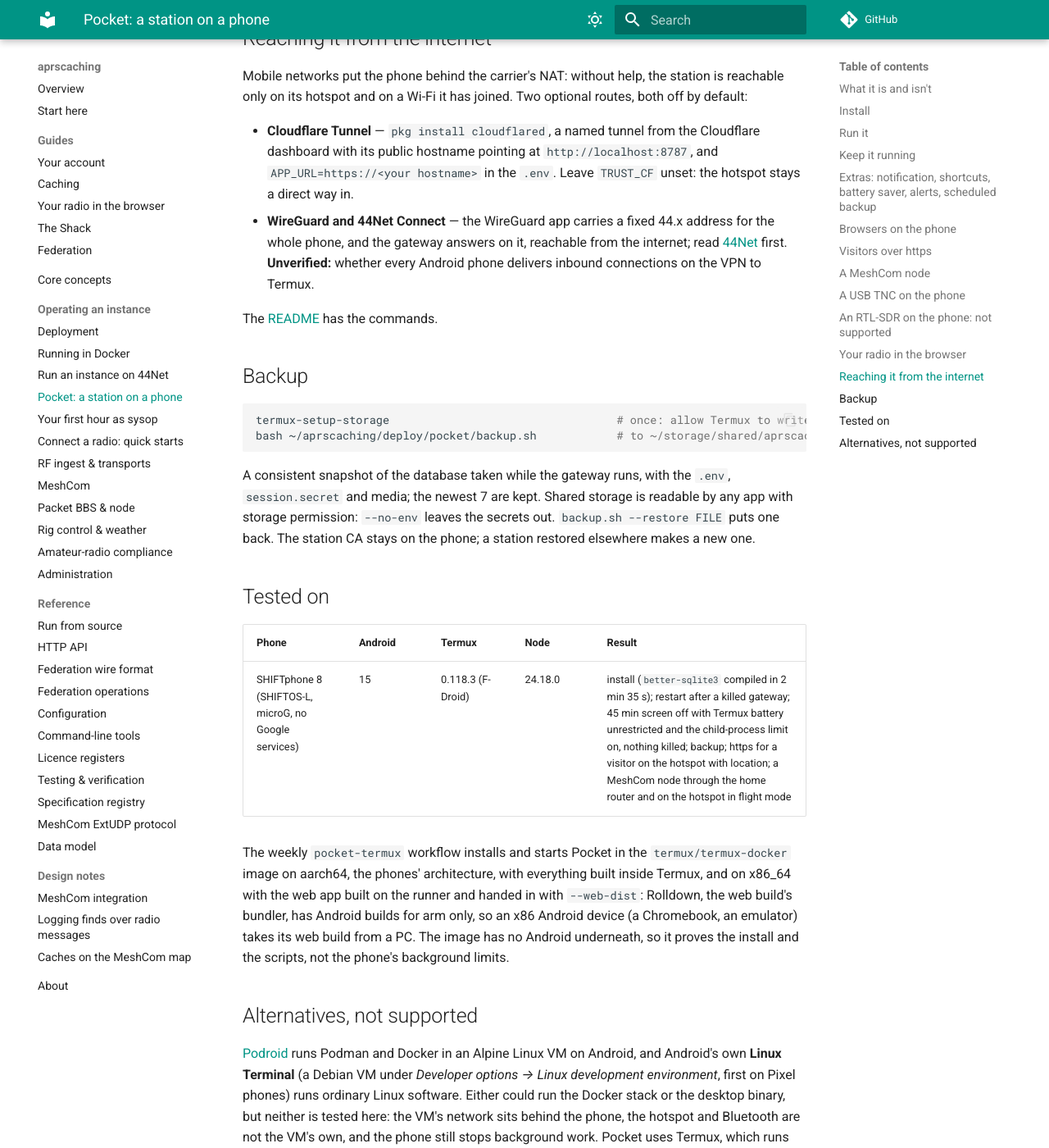
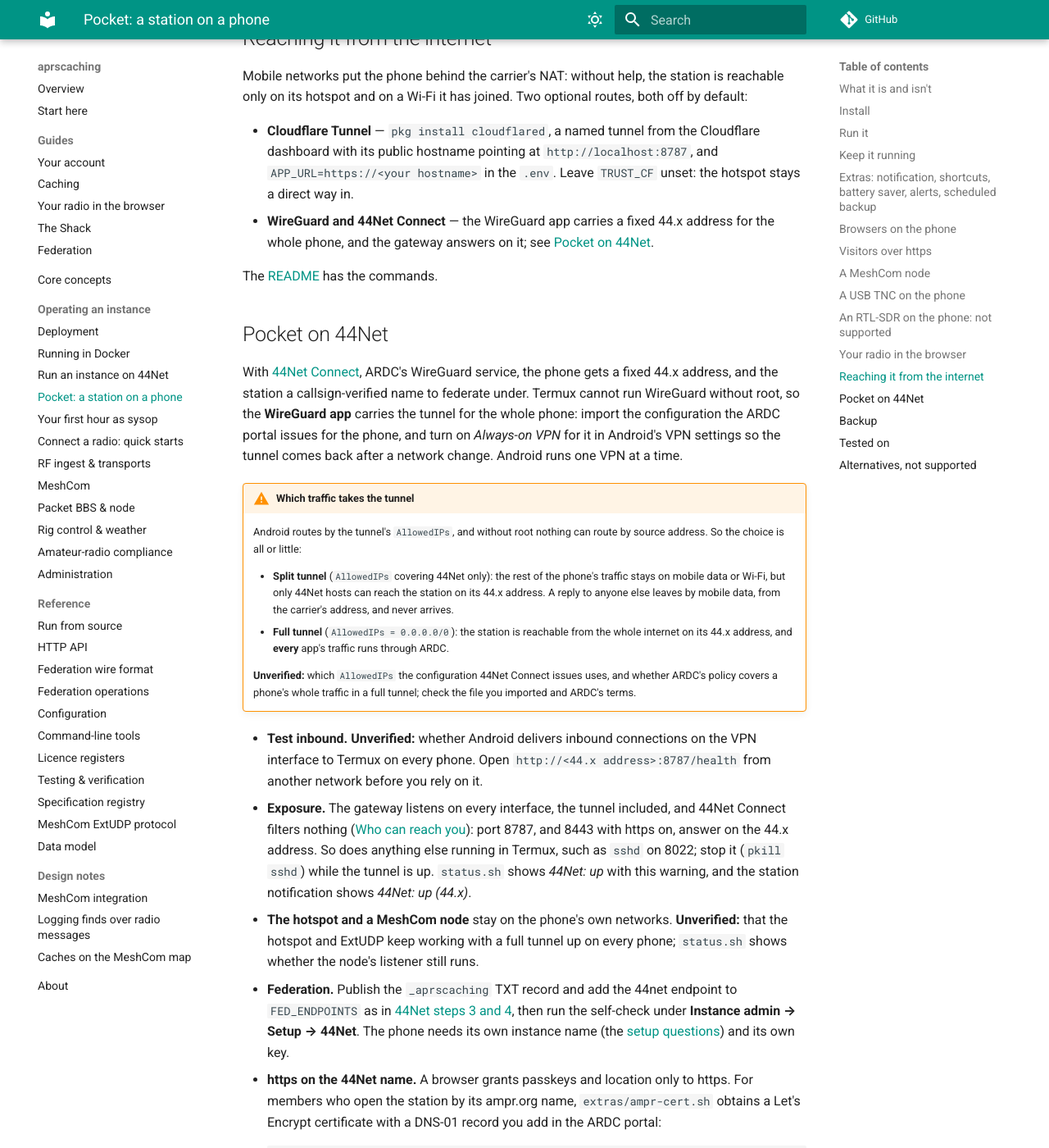
Before and after one commit to apachler/aprscaching, an MkDocs documentation site: the page built from docs/operate/pocket.md, in a window 1280 px wide and 1400 px high, scrolled down 8352 px. Shown: the whole window at 82% size. Built offline with MkDocs 1.6.1 and Material for MkDocs 9.7.7, drawn with Linux system fonts in a browser that asks for light colours; comment, search, counter and statistics services are not loaded; some of the changed text lies outside the part shown.

Commit message:
feat(deploy): Pocket on 44Net and a manual DNS-01 certificate for the ampr.org name (#116)
PKX-11 (G7: keep listening on every interface, warn) and PKX-14 (G13:
manual DNS-01 per renewal).

- lib.sh: net44_address (a 44.0.0.0/9 or 44.128.0.0/10 address, never
  44.192.0.0/10), valid_ampr_host, cert_expires_within.
- status.sh: a 44Net section (up on which interface, the exposure warning,
  the self-check pointer, a warning when FED_ENDPOINTS names 44net but no
  tunnel is up); the https section knows the ampr.org certificate and warns
  14 days before it expires. notify.sh adds "44Net: up (44.x)".
- extras/ampr-cert.sh: lego (a Termux package) in manual DNS-01 mode; prints
  the _acme-challenge TXT record, polls DNS-over-HTTPS until it is
  published, answers lego's prompt, copies the certificate to the tls
  directory; --use serves it on the https port.
- docs: Pocket on 44Net (the split/full tunnel caveat, exposure, inbound
  test, federation, https); 44net.md TLS section with manual DNS-01,
  DNS-PERSIST-01 status and the amateur-RF caveat; TODO watch item.
- test/net44-test.sh (in CI): fixture ip output, host names, expiry, and
  ampr-cert.sh with a fake lego and DNS.

DNS-PERSIST-01 re-checked 2026-09-30: not in Let's Encrypt production.

Signed-off-by: Andreas Pachler <apachler@paan-systems.com>

````diff
--- a/docs/operate/pocket.md
+++ b/docs/operate/pocket.md
@@ -286,11 +286,60 @@
   public hostname pointing at `http://localhost:8787`, and `APP_URL=https://<your hostname>` in the `.env`.
   Leave `TRUST_CF` unset: the hotspot stays a direct way in.
 - **WireGuard and 44Net Connect** — the WireGuard app carries a fixed 44.x address for the whole phone, and
-  the gateway answers on it, reachable from the internet; read [44Net](44net.md) first. **Unverified:**
-  whether every Android phone delivers inbound connections on the VPN to Termux.
+  the gateway answers on it; see [Pocket on 44Net](#pocket-on-44net).
 
 The [README](https://github.com/apachler/aprscaching/blob/dev/deploy/pocket/README.md#reaching-the-station-from-the-internet)
 has the commands.
+
+## Pocket on 44Net
+
+With [44Net Connect](44net.md), ARDC's WireGuard service, the phone gets a fixed 44.x address, and the
+station a callsign-verified name to federate under. Termux cannot run WireGuard without root, so the
+**WireGuard app** carries the tunnel for the whole phone: import the configuration the ARDC portal issues
+for the phone, and turn on *Always-on VPN* for it in Android's VPN settings so the tunnel comes back after
+a network change. Android runs one VPN at a time.
+
+!!! warning "Which traffic takes the tunnel"
+    Android routes by the tunnel's `AllowedIPs`, and without root nothing can route by source address. So
+    the choice is all or little:
+
+    - **Split tunnel** (`AllowedIPs` covering 44Net only): the rest of the phone's traffic stays on mobile
+      data or Wi-Fi, but only 44Net hosts can reach the station on its 44.x address. A reply to anyone else
+      leaves by mobile data, from the carrier's address, and never arrives.
+    - **Full tunnel** (`AllowedIPs = 0.0.0.0/0`): the station is reachable from the whole internet on its
+      44.x address, and **every** app's traffic runs through ARDC.
+
+    **Unverified:** which `AllowedIPs` the configuration 44Net Connect issues uses, and whether ARDC's
+    policy covers a phone's whole traffic in a full tunnel; check the file you imported and ARDC's terms.
+
+- **Test inbound.** **Unverified:** whether Android delivers inbound connections on the VPN interface to
+  Termux on every phone. Open `http://<44.x address>:8787/health` from another network before you rely on it.
+- **Exposure.** The gateway listens on every interface, the tunnel included, and 44Net Connect filters
+  nothing ([Who can reach you](44net.md#6-who-can-reach-you)): port 8787, and 8443 with https on, answer on
+  the 44.x address. So does anything else running in Termux, such as `sshd` on 8022; stop it (`pkill sshd`)
+  while the tunnel is up. `status.sh` shows *44Net: up* with this warning, and the station notification shows
+  *44Net: up (44.x)*.
+- **The hotspot and a MeshCom node** stay on the phone's own networks. **Unverified:** that the hotspot and
+  ExtUDP keep working with a full tunnel up on every phone; `status.sh` shows whether the node's listener
+  still runs.
+- **Federation.** Publish the `_aprscaching` TXT record and add the 44net endpoint to `FED_ENDPOINTS` as in
+  [44Net steps 3 and 4](44net.md#3-name-and-identity), then run the self-check under **Instance admin →
+  Setup → 44Net**. The phone needs its own instance name (the [setup questions](#install)) and its own key.
+- **https on the 44Net name.** A browser grants passkeys and location only to https. For members who open
+  the station by its ampr.org name, `extras/ampr-cert.sh` obtains a Let's Encrypt certificate with a
+  DNS-01 record you add in the ARDC portal:
+
+    ```bash
+    pkg install lego
+    bash ~/aprscaching/deploy/pocket/extras/ampr-cert.sh --host <call>.ampr.org --use
+    ```
+
+    It prints the `_acme-challenge` TXT record to add, checks DNS every minute until the portal has
+    published it (about once an hour), lets lego finish, and with `--use` serves the certificate on the
+    https port. That certificate names only the ampr.org name: hotspot visitors who open the station by
+    address then see a name warning, and `tls.sh` switches back to the station certificate. Each renewal
+    repeats the record; `status.sh` warns 14 days before the certificate expires.
+    [TLS on the 44Net name](44net.md#tls-on-the-44net-name) has the background.
 
 ## Backup
 
````
Also changed, not shown: TODO.md (+4 -0 lines), deploy/pocket/README.md (+8 -4 lines), docs/operate/44net.md (+13 -3 lines), 7 other files.
